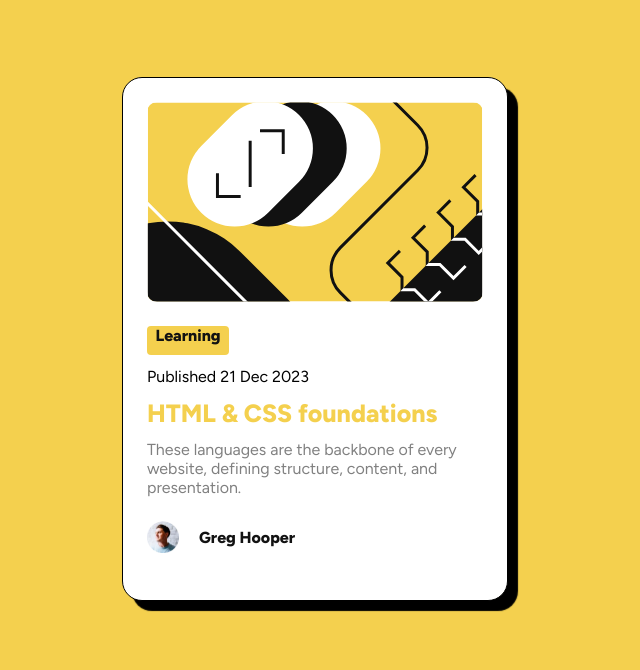
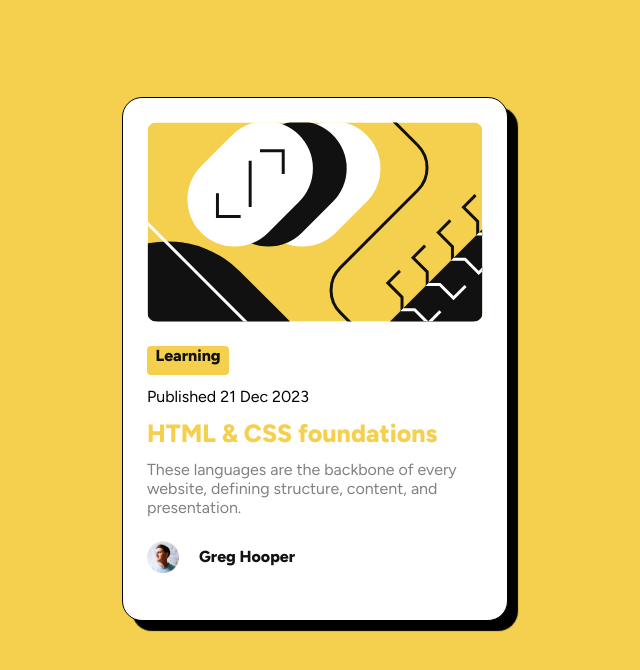
Before and after one commit to AnwarMestycer/frontend-mentor, a plain HTML site: page blog-preview-card/index.html in a window 1280 px wide. Shown: the whole page, without its empty margins (325-965 px from the left). Drawn offline with Linux system fonts and the light colour scheme.

Commit message:
change style

```diff
--- a/blog-preview-card/styles.css
+++ b/blog-preview-card/styles.css
@@ -19,7 +19,7 @@ body {
     background-color: white;
     width: 384px;
     height: 522px;
-    margin-top: 20%;
+    margin-top: 25%;
     border: 1px solid black;
     border-radius: 20px;
     box-shadow: 10px 10px 1px rgba(0, 0, 0, 1);
```
Also changed, not shown: blog-preview-card/index.html (+0 -2 lines).
